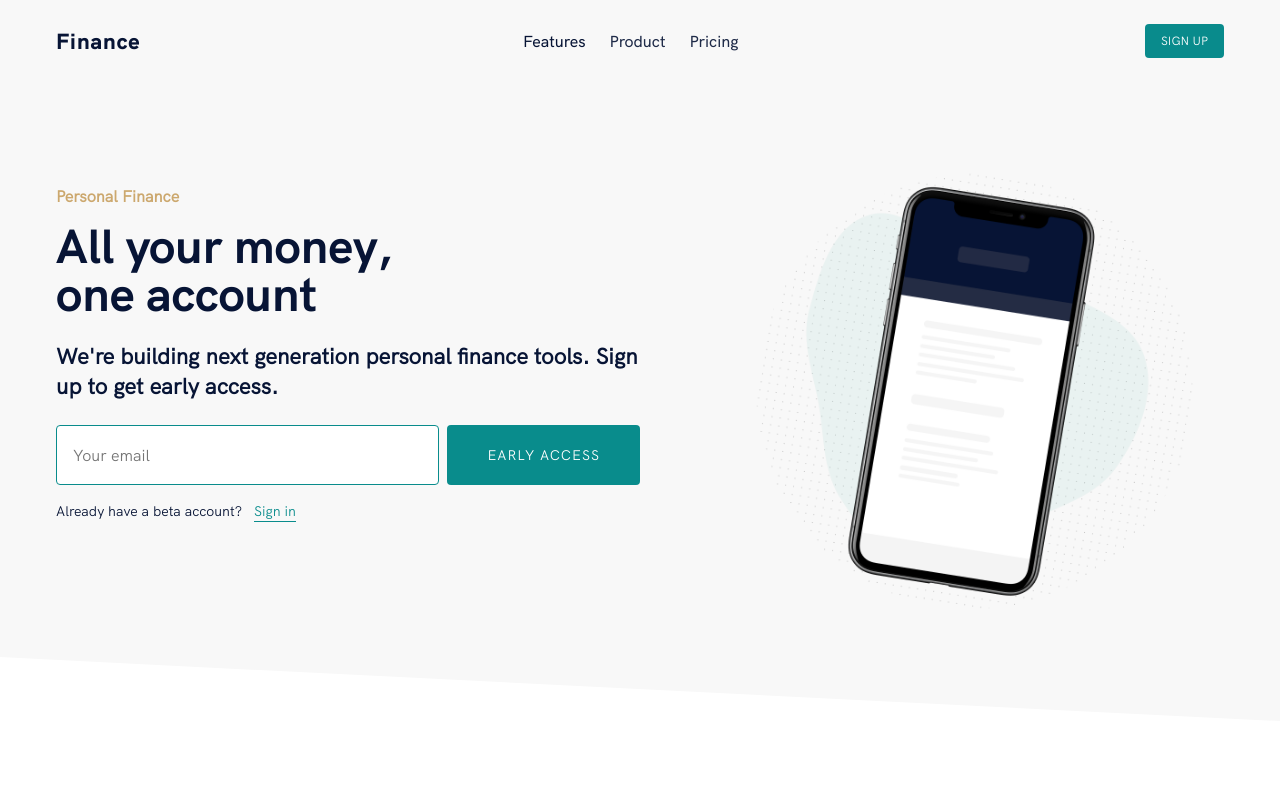
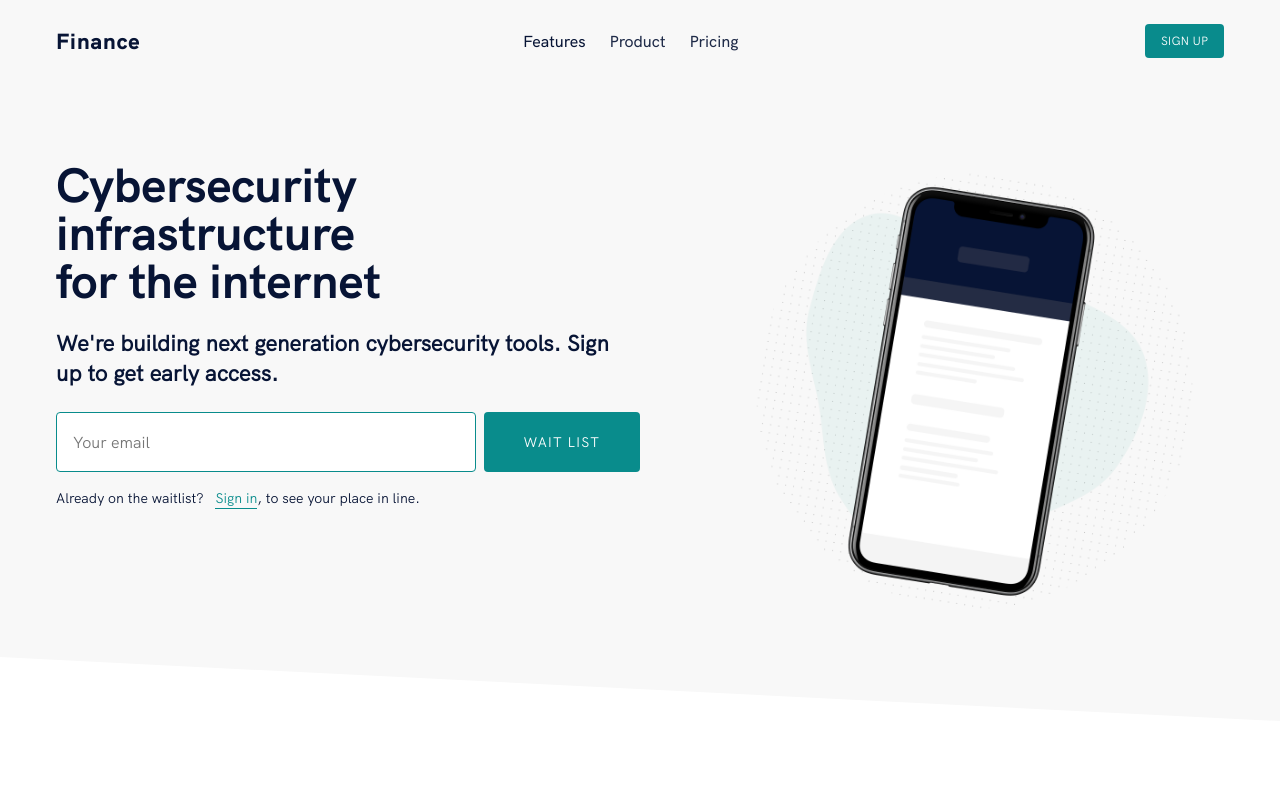
Before and after one commit to maxwellarrigona/moria, a Gatsby site: page / in a window 1280 px wide. Shown: the top 800 px of the page. Built offline with nearby package versions, Linux system fonts and the light colour scheme; Gatsby itself is replaced by a stand-in of ours.

Commit message:
Update header.js

```diff
--- a/src/components/sections/header.js
+++ b/src/components/sections/header.js
@@ -27,23 +27,23 @@ const Header = () => {
       <Container>
         <Flex>
           <HeaderTextGroup>
-            <Subtitle>Personal Finance</Subtitle>
             <h1>
-              All your money,
+              Cybersecurity infrastructure
               <br />
-              one account
+              for the internet
             </h1>
             <h2>
-              We're building next generation personal finance tools. Sign up to
+              We're building next generation cybersecurity tools. Sign up to
               get early access.
             </h2>
             <HeaderForm onSubmit={handleSubmit}>
               <HeaderInput placeholder="Your email" />
-              <HeaderButton>Early access</HeaderButton>
+              <HeaderButton>Wait list</HeaderButton>
             </HeaderForm>
             <FormSubtitle>
-              Already have a beta account?{" "}
-              <FormSubtitleLink to="/">Sign in</FormSubtitleLink>
+              Already on the waitlist?{" "}
+              <FormSubtitleLink to="/">Sign in</FormSubtitleLink>,
+              to see your place in line.
             </FormSubtitle>
           </HeaderTextGroup>
           <ImageWrapper>
```
